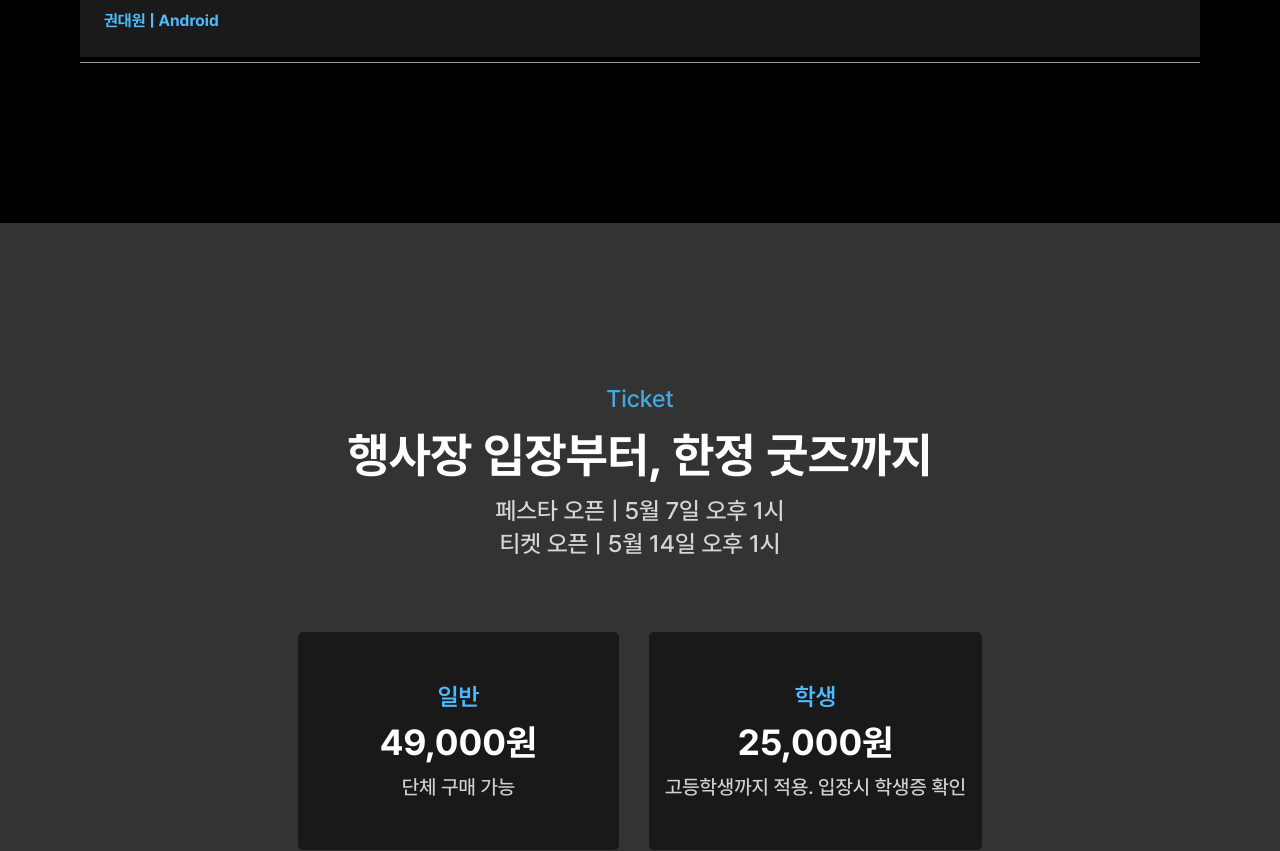
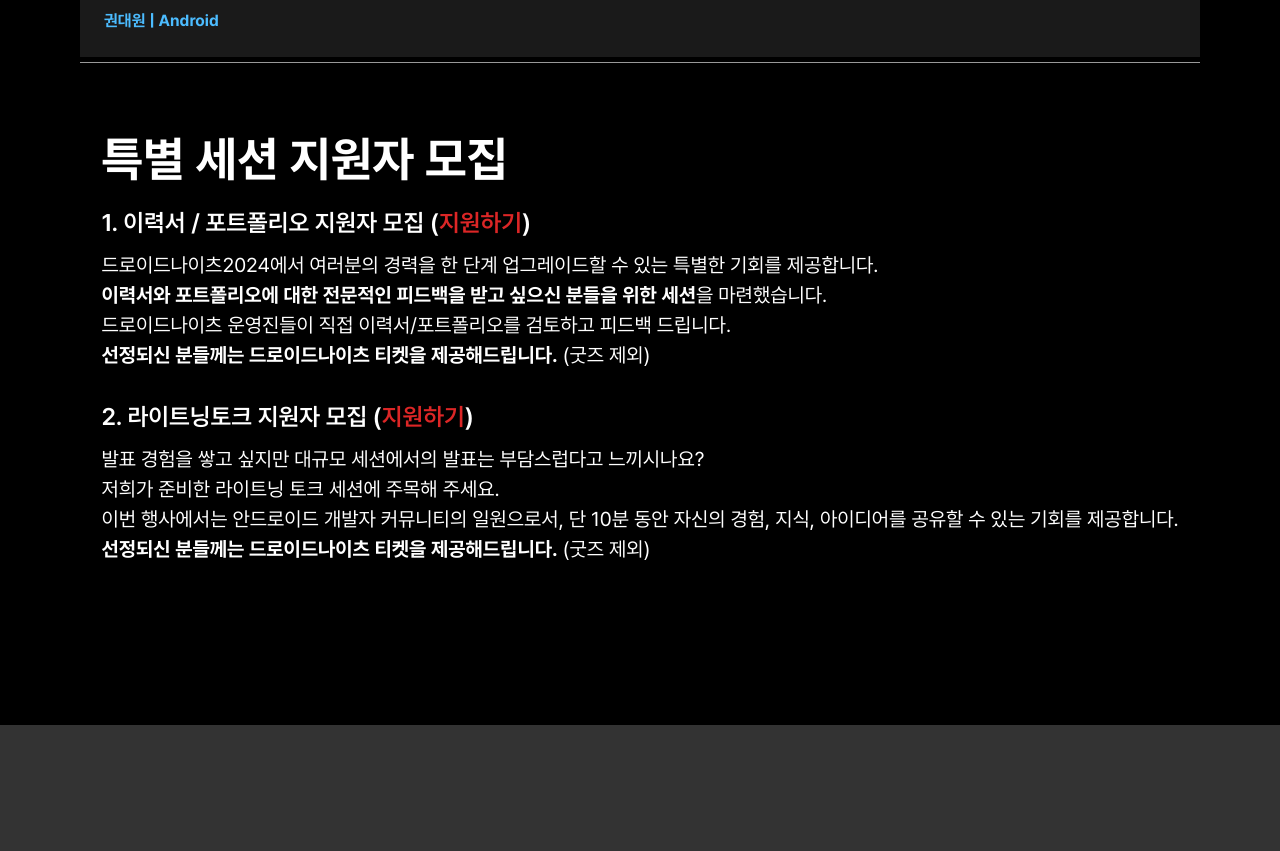
Before and after one commit to droidknights/DroidKnights-WebSite, a Next.js app: page / in a window 1280 px wide. Shown: the part 2861-3712 px from the top of the page. Built offline with nearby package versions, Linux system fonts and the light colour scheme.

Commit message:
change kakaobank and change session card

```diff
--- a/src/app/_components/Sponsor.tsx
+++ b/src/app/_components/Sponsor.tsx
@@ -25,10 +25,10 @@ function SponsorGroup(level: Level, last: boolean) {
       <p className="mb-3 text-xl font-bold md:text-4xl">{level}</p>
       <div className="mb-10 h-px w-full bg-black" />
       <div className="grid w-full grid-cols-2 gap-3">
-        <div className="flex h-[91px] items-center justify-center rounded-[5px] bg-white px-3 md:h-[136px]">
+        <div className="flex h-[91px] items-center justify-center rounded-[5px] bg-white px-4 md:h-[136px] md:px-10 xl:px-[120px]">
           <img src={`/sponsors/${logos[0]}`} alt="sponsor logo" />
         </div>
-        <div className="flex h-[91px] items-center justify-center rounded-[5px] bg-white px-3 md:h-[136px]">
+        <div className="flex h-[91px] items-center justify-center rounded-[5px] bg-white px-4 md:h-[136px] md:px-10 xl:px-[120px]">
           <img src={`/sponsors/${logos[1]}`} alt="sponsor logo" />
         </div>
       </div>
--- a/src/app/_components/session/SessionCard.tsx
+++ b/src/app/_components/session/SessionCard.tsx
@@ -34,7 +34,7 @@ export function SessionCard() {
             3가지 세션 트랙을 만나보세요
           </p>
           <p className="text-sm font-medium text-grey-light md:text-2xl">
-            * 강의 일정 및 내용은 상황에 따라 조정될 수 있습니다
+            * 세션 일정 및 내용은 상황에 따라 조정될 수 있습니다
           </p>
         </div>
         <div className="grid w-full grid-cols-3 gap-x-1 md:gap-x-3">
@@ -44,6 +44,46 @@ export function SessionCard() {
         </div>
         <DividerSession />
         <TrackBox track={tracks[trackNumber - 1]} />
+        <div className="mt-10 text-left text-white md:mt-[72px]">
+          <div className="mb-4 text-2xl font-bold md:mb-6 md:text-5xl">특별 세션 지원자 모집</div>
+          <div className="mb-2 text-xl font-semibold md:mb-3 md:text-2xl">
+            1. 이력서 / 포트폴리오 지원자 모집 (
+            <a href="https://forms.gle/DdPw6bof4bW45LTz8" target="_blank" className="text-red-600">
+              지원하기
+            </a>
+            )
+          </div>
+          <div className="mb-4 md:mb-8 md:text-xl">
+            <p className="mb-0.5">
+              드로이드나이츠2024에서 여러분의 경력을 한 단계 업그레이드할 수 있는 특별한 기회를 제공합니다.
+            </p>
+            <p className="mb-0.5">
+              <b>이력서와 포트폴리오에 대한 전문적인 피드백을 받고 싶으신 분들을 위한 세션</b>을 마련했습니다.
+            </p>
+            <p className="mb-0.5">드로이드나이츠 운영진들이 직접 이력서/포트폴리오를 검토하고 피드백 드립니다.</p>
+            <p className="mb-0.5">
+              <b>선정되신 분들께는 드로이드나이츠 티켓을 제공해드립니다.</b> (굿즈 제외)
+            </p>
+          </div>
+          <div className="mb-2 text-xl font-semibold md:mb-3 md:text-2xl">
+            2. 라이트닝토크 지원자 모집 (
+            <a href="https://forms.gle/E7hdXx2UyGXR3AZh8" target="_blank" className="text-red-600">
+              지원하기
+            </a>
+            )
+          </div>
+          <div className="md:text-xl">
+            <p className="mb-0.5">발표 경험을 쌓고 싶지만 대규모 세션에서의 발표는 부담스럽다고 느끼시나요?</p>
+            <p className="mb-0.5">저희가 준비한 라이트닝 토크 세션에 주목해 주세요.</p>
+            <p className="mb-0.5">
+              이번 행사에서는 안드로이드 개발자 커뮤니티의 일원으로서, 단 10분 동안 자신의 경험, 지식, 아이디어를 공유할
+              수 있는 기회를 제공합니다.
+            </p>
+            <p className="mb-0.5">
+              <b>선정되신 분들께는 드로이드나이츠 티켓을 제공해드립니다.</b> (굿즈 제외)
+            </p>
+          </div>
+        </div>
       </div>
     </div>
   );
```
Also changed, not shown: public/sponsors/kakaobank.png.
